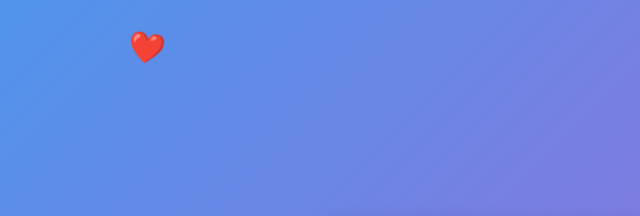
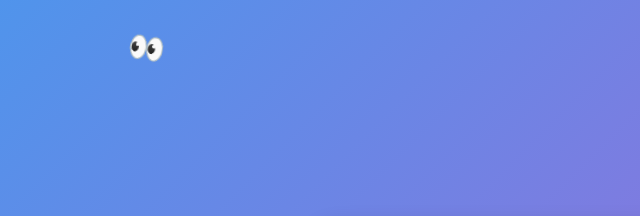
Before and after one commit to LuisS12-bit/repositorio, a plain HTML site: page index.html in a window 1280 px wide. Shown: the top 216 px of the page, 0-640 px from the left. Drawn offline with Linux system fonts and the light colour scheme.

Commit message:
Update index.html

```diff
--- a/index.html
+++ b/index.html
@@ -192,7 +192,7 @@
   <p class="signature">Tu amigo/a 🤓</p>
 </div>
 
-<span class="object heart">❤️</span>
+<span class="object heart">👀</span>
 <span class="object star">⭐</span>
 <span class="object sparkle">✨</span>
 
```
